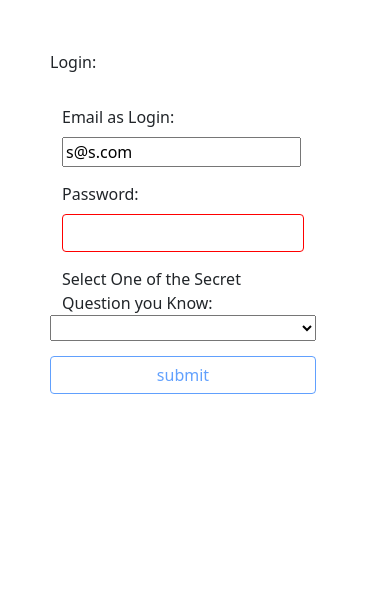
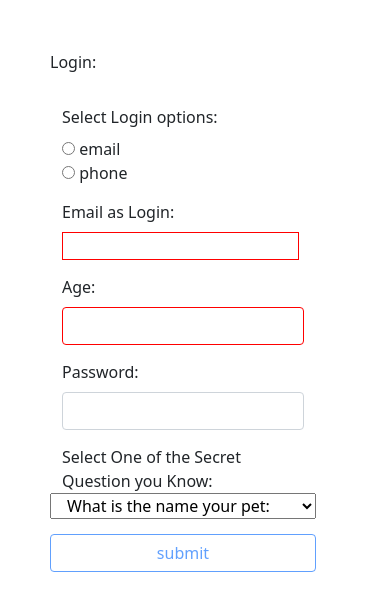
Before and after one commit to expertzlab/shopping-cart, an Angular app in the folder client/: page / in a window 390 px wide. Shown: the top 610 px of the page. Built offline with nearby package versions, Linux system fonts and the light colour scheme.

Commit message:
adding option buttons for email/phone

```diff
--- a/client/src/app/app.component.html
+++ b/client/src/app/app.component.html
@@ -2,34 +2,67 @@
 <div class="body">
   <p>Login:</p>
 <div class="container">
-  <form #userlogin="ngForm" (ngSubmit)="onClickSubmit()" class="row">
+  <form [formGroup]="signupForm" (ngSubmit)="onClickSubmit()" class="row">
+
+    <div class="form-group row">
+      <label class="form-label col-sm-4 col-md-4" for="email">
+        Select Login options:
+      </label>
+      <div *ngFor="let optNames of loginOptions">
+        <input type="radio" formControlName="loginOp" name="loginOp" [value]="optNames"> {{optNames}}
+      </div>
+    </div>
+
     <div class="form-group row">
       <label class="form-label col-sm-4 col-md-4" for="email">
         Email as Login:
       </label>
       <div class="col-sm-4 col-md-4">
-          <input name="email" id="email" [ngModel]="defaultEmail" #e="ngModel" classes="form-control" type="text" required email ngModel>
+          <input name="email" formControlName="email" id="email" classes="form-control" type="text">
       </div>
     </div>
-    <div class="alert alert-danger" *ngIf="!e.valid">Enter a valid Email.</div>
+    <div class="alert alert-danger" *ngIf="!signupForm.controls.email.valid && signupForm.controls.email.touched">
+      <div *ngIf="signupForm.controls.email.errors?.required">
+        {{validationMessages.email.required}}
+       </div>
+      <div *ngIf="signupForm.controls.email.errors?.minlength">
+        {{validationMessages.email.minlength}}
+      </div>
+      <div *ngIf="signupForm.controls.email.errors?.email">
+        {{validationMessages.email.email}}
+       </div>
+
+    </div>
+
+    <div class="form-group row">
+      <label class="form-label col-sm-4 col-md-4"  for="age">Age: </label>
+      <div class="col-sm-4 col-md-4">
+        <input class="form-control" formControlName="age" id="age" type="input">
+      </div>
+      <div class="alert alert-danger" *ngIf="!signupForm.controls.age.valid && signupForm.controls.age.touched">
+        Age should be between 18 and 65
+      </div>
+    </div>
 
     <div class="form-group row">
       <label class="form-label col-sm-4 col-md-4" for="password">
         Password:
       </label>
       <div class="col-sm-4 col-md-4">
-      <input class="form-control" name="password" id="password" type="password" required ngModel>
+      <input class="form-control" formControlName="password" name="password" id="password" type="input">
       </div>
+      <div class="alert alert-danger" *ngIf="!signupForm.controls.password.valid">Enter a valid Password,
+        at lest a two digit number and small characters.</div>
     </div>
     <div class="form-group row">
       <label class="col-sm-4 col-md-4" for="secretQuestion">Select One of the Secret Question you Know:</label>
-      <select class="col-sm-4 col-md-4" name="secret" id="secretQuestion" ngModel required>
+      <select class="col-sm-4 col-md-4" formControlName="secret" name="secret" id="secretQuestion">
         <option value="pet">What is the name your pet:</option>
         <option value="teacher">Who is your favorite Teacher?</option>
       </select>
     </div>
     <div class="row">
-      <input class="btn btn-outline-primary col-md-3 col-sm-3" type="submit" value="submit" [disabled]="!userlogin.valid">
+      <input class="btn btn-outline-primary col-md-3 col-sm-3" type="submit" value="submit" [disabled]="! signupForm.valid">
     </div>
 
   </form>
--- a/client/src/app/app.component.ts
+++ b/client/src/app/app.component.ts
@@ -1,28 +1,89 @@
-import { Component, ViewChild } from '@angular/core';
-import { NgForm } from '@angular/forms';
+import { Component, OnInit, ViewChild } from '@angular/core';
+import { FormControl, FormGroup, Validators } from '@angular/forms';
 
 @Component({
   selector: 'app-root',
   templateUrl: './app.component.html',
   styleUrls: ['./app.component.sass']
 })
-export class AppComponent {
+export class AppComponent implements OnInit {
   title = 'shopping-cart';
-  @ViewChild('userlogin') sform!: NgForm;
 
-  defaultEmail:string = "s@s.com"
+  signupForm!: FormGroup
+
+  validationMessages: any = {}
 
   email:string = ''
   password:string = ''
   secret:string = ''
+  loginOptions = ['email', 'phone']
 
-  constructor() {}
+  constructor() {
+    this.validationMessages.email = {
+      required: 'Email Required',
+      minlength: 'Email minimum length required',
+      email: 'Email format is not correct'
+    }
+    this.validationMessages.password = {
+      required: 'Password Required',
+      minlength: "Password min length 10"
+    }
+  }
+
+  ngOnInit(){
+
+    let passWordCtrl = null
+    if(true){
+      passWordCtrl =  new FormControl(null, this.passwordValidation )
+    } else {
+      passWordCtrl = new FormControl(null, Validators.required )
+    }
+
+    let ageCtrl = new FormControl(null, [Validators.required, Validators.min(18), Validators.max(65)])
+     let loginOp = new FormControl(null)
+
+    this.signupForm = new FormGroup({
+      'email': new FormControl(null,[
+        Validators.required, Validators.email, Validators.minLength(10)
+      ]),
+      password : passWordCtrl,
+      age: ageCtrl,
+      'loginOp': loginOp,
+      'secret': new FormControl('pet')
+    })
+
+    this.signupForm.valueChanges.subscribe((data) => {
+      console.log('data: ', data)
+    })
+
+  }
 
   onClickSubmit(){
     console.log("submitted")
+    console.log("received"+ JSON.stringify(this.signupForm.value)  )
+    this.loopTroughControls(this.signupForm)
+  }
 
-    console.log(this.sform)
-    console.log("received"+ JSON.stringify(this.sform.value) )
+  passwordValidation(formControl: any){
+
+    const regex = /[A-Z]/gi
+    if(formControl.value != null && formControl.value.length < 5){
+      return {"minlength":true}
+    }
+    if(formControl.value != null && !formControl.value.match(regex)){
+      return {"passwd":true}
+    }
+    else {
+      return {}
+    }
+  }
+
+  loopTroughControls(group: FormGroup){
+    Object.keys(group.controls).forEach((key) => {
+      let ctrl:any = group.get(key)
+      ctrl.disable()
+      console.log('key: ', key, 'value:', ctrl.value )
+    })
   }
 
 }
--- a/client/src/app/app.module.ts
+++ b/client/src/app/app.module.ts
@@ -1,5 +1,5 @@
 import { NgModule } from '@angular/core';
-import { FormsModule } from '@angular/forms';
+import { FormsModule, ReactiveFormsModule } from '@angular/forms';
 import { BrowserModule } from '@angular/platform-browser';
 
 import { AppRoutingModule } from './app-routing.module';
@@ -12,7 +12,7 @@ import { AppComponent } from './app.component';
   imports: [
     BrowserModule,
     AppRoutingModule,
-    FormsModule
+    FormsModule, ReactiveFormsModule
   ],
   providers: [],
   bootstrap: [AppComponent]
```
